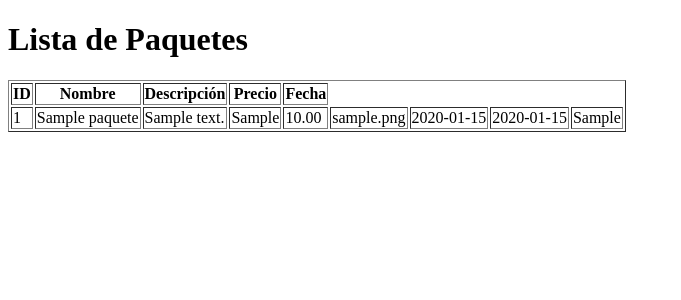
After one commit to balgxmr/flightdreams, a PHP site: page /config/routes.php?controller=paquete&action=listar in a window 1280 px wide. The commit adds this page. Shown: the top 300 px of the page, without its empty margins (0-681 px from the left). Run offline with PHP 8.4, Linux system fonts and the light colour scheme; tables that the repository leaves empty hold one stand-in row (values such as "Sample post").

Commit message:
mas funcionalidades

```diff
--- /dev/null
+++ b/config/routes.php
@@ -0,0 +1,30 @@
+<?php
+    // Incluye los controladores
+    require_once '../controllers/UsuarioController.php';
+    require_once '../controllers/PaqueteController.php';
+
+    // Obtiene el controlador y la acción de los parámetros de la URL
+    $controller = isset($_GET['controller']) ? $_GET['controller'] : null;
+    $action = isset($_GET['action']) ? $_GET['action'] : null;
+
+    // Verifica y dirige a los métodos correspondientes en el controlador
+    if ($controller == 'usuario') {
+        $usuarioController = new UsuarioController();
+
+        if ($action == 'registrar') {
+            $usuarioController->registrar();
+        } elseif ($action == 'loginUsuario') {
+            $usuarioController->loginUsuario();
+        } elseif ($action == 'loginAdministrador') {
+            $usuarioController->loginAdministrador();
+        }
+    }
+
+    if ($controller == 'paquete') {
+        $paqueteController = new PaqueteController();
+
+        if ($action == 'listar') {
+            $paqueteController->listar();
+        }
+    }
+?>
--- /dev/null
+++ b/controllers/PaqueteController.php
@@ -0,0 +1,14 @@
+<?php
+    require_once '../models/Paquete.php';
+
+    class PaqueteController {
+
+        public function listar() {
+            $paqueteModel = new Paquete();
+            $paquetes = $paqueteModel->obtenerTodos();
+
+            // Incluye la vista para mostrar los paquetes
+            require_once '../views/paquete/paquetes.php';
+        }
+    }
+?>
--- a/controllers/UsuarioController.php
+++ b/controllers/UsuarioController.php
@@ -32,7 +32,7 @@ class UsuarioController {
                 // Verificamos si el registro fue exitoso
                 if ($resultado) {
                     // Redirigir al usuario a la página de inicio o login (puedes personalizar esto)
-                    header('Location: login.html');
+                    header('Location: ../public/index.php');
                 } else {
                     // Si hubo un error al registrar el usuario
                     echo "Error al registrar el usuario";
@@ -42,5 +42,57 @@ class UsuarioController {
             }
         }
     }
+
+     // Acción para loguear a un usuario
+    public function loginUsuario() {
+        if ($_SERVER['REQUEST_METHOD'] == 'POST') {
+            $correo = $_POST['correo'];
+            $contrasena = $_POST['contrasena'];
+
+            if (!empty($correo) && !empty($contrasena)) {
+                $usuarioModel = new Usuario();
+                $usuario = $usuarioModel->obtenerPorCorreo($correo);
+
+                if ($usuario && password_verify($contrasena, $usuario['Contrasena'])) {
+                    // Inicia sesión o redirige
+                    session_start();
+                    $_SESSION['usuario'] = $usuario;
+                    header('Location: ../public/index.php');
+                } else {
+                    echo "Correo o contraseña incorrectos.";
+                }
+            } else {
+                echo "Todos los campos son obligatorios.";
+            }
+        } else {
+            require_once '../views/usuarios/login.php';
+        }
+    }
+
+    // Acción para loguear a un administrador
+    public function loginAdministrador() {
+        if ($_SERVER['REQUEST_METHOD'] == 'POST') {
+            $nombreUsuario = $_POST['nombre_usuario'];
+            $contrasena = $_POST['contrasena'];
+
+            if (!empty($nombreUsuario) && !empty($contrasena)) {
+                $usuarioModel = new Usuario();
+                $administrador = $usuarioModel->obtenerPorNombreUsuario($nombreUsuario);
+
+                if ($administrador && password_verify($contrasena, $administrador['contrasena'])) {
+                    // Inicia sesión o redirige
+                    session_start();
+                    $_SESSION['admin'] = $administrador;
+                    header('Location: ../public/index.php');
+                } else {
+                    echo "Usuario o contraseña incorrectos.";
+                }
+            } else {
+                echo "Todos los campos son obligatorios.";
+            }
+        } else {
+            require_once '../views/admin/login.php';
+        }
+    }
 }
 ?>
--- /dev/null
+++ b/models/Paquete.php
@@ -0,0 +1,18 @@
+<?php
+    require_once '../config/db.php';
+
+    class Paquete {
+        private $conexion;
+
+        public function __construct() {
+            $this->conexion = new DB(); // Instancia la conexión a la base de datos
+        }
+
+        public function obtenerTodos() {
+            $query = "SELECT * FROM paquete"; // Ajusta según tu tabla
+            $stmt = $this->conexion->prepare($query); // Prepara la consulta
+            $stmt->execute(); // Ejecuta la consulta
+            return $stmt->fetchAll(PDO::FETCH_ASSOC); // Devuelve los resultados como array asociativo
+        }
+    }
+?>
--- a/models/Usuario.php
+++ b/models/Usuario.php
@@ -1,5 +1,5 @@
 <?php
-require_once '../config/db.php'; // Incluye la conexión a la base de datos
+    require_once '../config/db.php';
 
     class Usuario {
         private $conexion;
@@ -34,5 +34,19 @@ class Usuario {
                 return false; // Hubo un error al registrar el usuario
             }
         }
+
+        public function obtenerPorCorreo($correo) {
+            $query = $this->conexion->prepare("SELECT * FROM Usuario WHERE Correo = :correo");
+            $query->bindParam(':correo', $correo);
+            $query->execute();
+            return $query->fetch(PDO::FETCH_ASSOC);
+        }
+
+        public function obtenerPorNombreUsuario($nombreUsuario) {
+            $query = $this->db->prepare("SELECT * FROM Administrador WHERE nombre_usuario = :nombre_usuario");
+            $query->bindParam(':nombre_usuario', $nombreUsuario);
+            $query->execute();
+            return $query->fetch(PDO::FETCH_ASSOC);
+        }
     }
 ?>
--- a/views/header.php
+++ b/views/header.php
@@ -45,7 +45,7 @@
       </ul>
     </div>
 
-    <a href="./paquete.html" class="header--link">
+    <a href="../config/routes.php?controller=paquete&action=listar" class="header--link">
       <p>Paquetes</p>
     </a>
     <a href="" class="header--link">
@@ -57,7 +57,7 @@
   </div>
 
   <div>
-    <a href="../views/usuarios/login.html">
+    <a href="../views/usuarios/login.php">
       <button type="button" class="btn btn-success">Login</button>
     </a>
   </div>
--- /dev/null
+++ b/views/paquete/paquetes.php
@@ -0,0 +1,44 @@
+<!DOCTYPE html>
+<html lang="es">
+<head>
+    <meta charset="UTF-8">
+    <meta name="viewport" content="width=device-width, initial-scale=1.0">
+    <title>Lista de Paquetes</title>
+
+</head>
+<body>
+    <h1>Lista de Paquetes</h1>
+    <table border="1">
+        <thead>
+            <tr>
+                <th>ID</th>
+                <th>Nombre</th>
+                <th>Descripción</th>
+                <th>Precio</th>
+                <th>Fecha</th>
+            </tr>
+        </thead>
+        <tbody>
+            <?php if (!empty($paquetes)): ?>
+                <?php foreach ($paquetes as $paquete): ?>
+                    <tr>
+                        <td><?php echo $paquete['id_paquete']; ?></td>
+                        <td><?php echo $paquete['Nombre']; ?></td>
+                        <td><?php echo $paquete['Descripcion']; ?></td>
+                        <td><?php echo $paquete['Destino']; ?></td>
+                        <td><?php echo $paquete['Precio']; ?></td>
+                        <td><?php echo $paquete['Foto']; ?></td>
+                        <td><?php echo $paquete['Fecha_inicio']; ?></td>
+                        <td><?php echo $paquete['Fecha_final']; ?></td>
+                        <td><?php echo $paquete['itinerario']; ?></td>
+                    </tr>
+                <?php endforeach; ?>
+            <?php else: ?>
+                <tr>
+                    <td colspan="5">No hay paquetes registrados</td>
+                </tr>
+            <?php endif; ?>
+        </tbody>
+    </table>
+</body>
+</html>
--- a/views/usuarios/registrar.php
+++ b/views/usuarios/registrar.php
@@ -25,7 +25,7 @@
             <img class="img-fluid" src="./assets/img/Flight-&-Dreams-LOGO-Traz.png" alt="" />
           </div>
           <div class="col-md-8 col-lg-6 col-xl-4 offset-xl-1">
-            <form method="POST" action="../../public/index.php">
+            <form method="POST" action="../../config/routes.php?controller=usuario&action=registrar">
               <div>
                 <i class="fa-solid fa-circle-user fa-2x row d-flex justify-content-center align-items-center"></i>
                 <h1 class="row d-flex justify-content-center align-items-center p-3">Registrarse</h1>
```
Also changed, not shown: public/index.php (+0 -17 lines), views/usuarios/login-admin.php (renamed from views/usuarios/login-admin.html, +4 -5 lines), views/usuarios/login.php (+5 -5 lines). Lines whose indentation alone changed are shown as unchanged.
